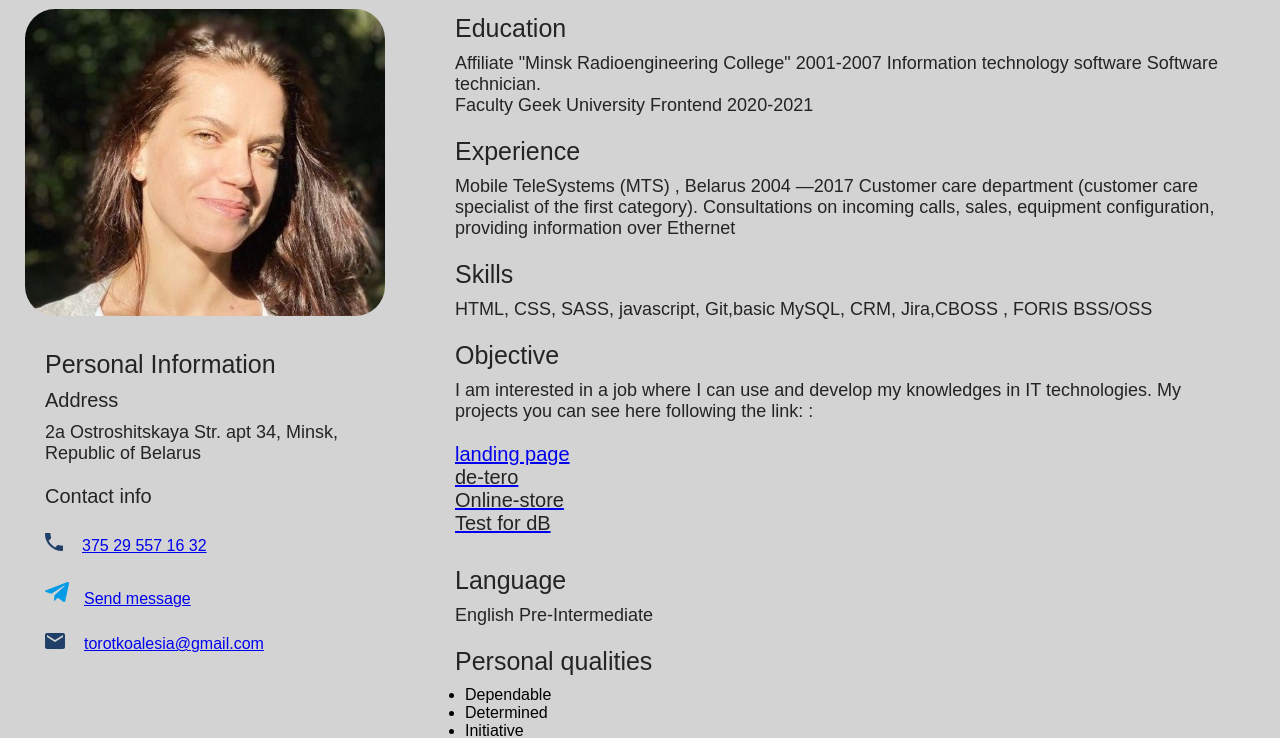
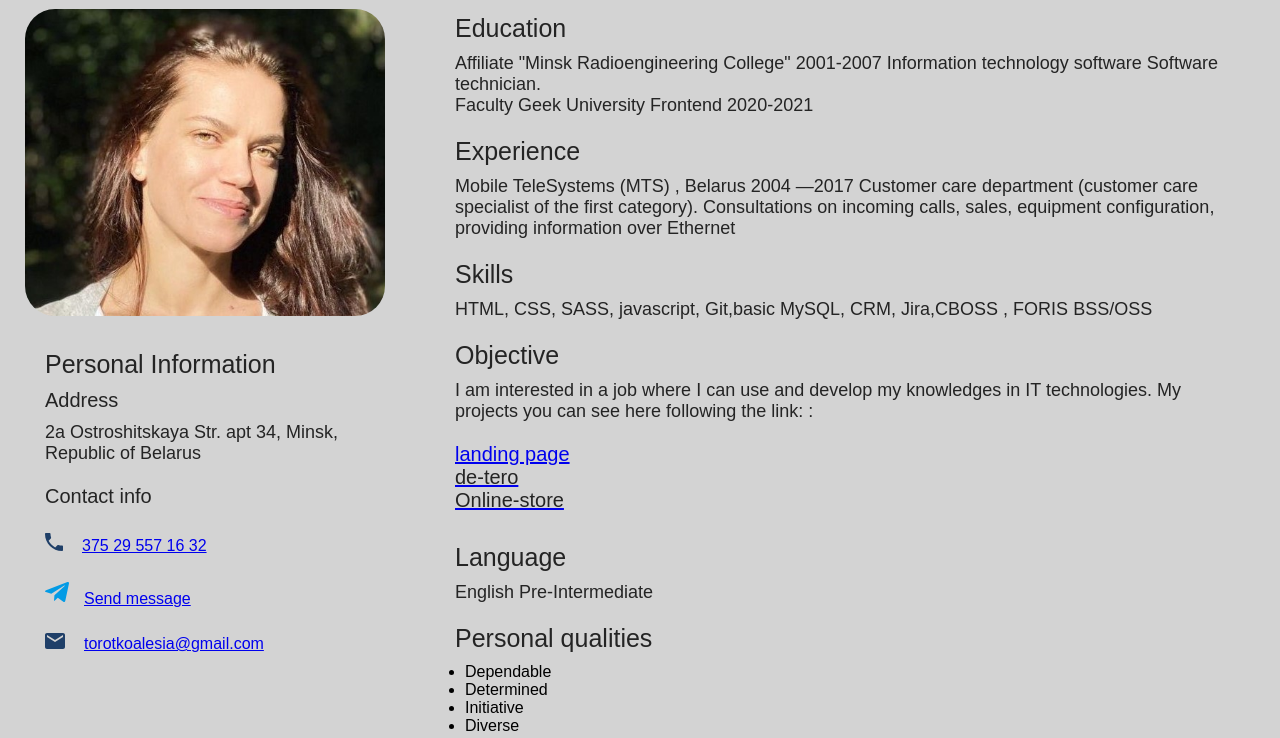
Before and after one commit to avataralesia/CV_EN, a plain HTML site: page index.html in a window 1280 px wide. Shown: the part 86-824 px from the top of the page. Drawn offline with Linux system fonts and the light colour scheme.

Commit message:
Update index.html

```diff
--- a/index.html
+++ b/index.html
@@ -41,7 +41,7 @@
                     <p>HTML, CSS, SASS,  javascript,  Git,basic MySQL, CRM, Jira,CBOSS , FORIS BSS/OSS</p>
                     <h3>Objective</h3>
                     <p>I am interested in a job where I can use and develop my knowledges in IT technologies. My projects you can see here following the link: :<a target="_blank" href="https://avataralesia.github.io/wildlife/"><h4>landing page</h4>
-                        <a target="_blank" href="https://avataralesia.github.io/de-tero/" ><h4>de-tero</h4><a target="_blank" href="https://avataralesia.github.io/online-store/" ><h4>Online-store</h4></a> <a target="_blank" href="https://avataralesia.github.io/Test/ "><h4>Test for dB</h4></a>
+                        <a target="_blank" href="https://avataralesia.github.io/de-tero/" ><h4>de-tero</h4><a target="_blank" href="https://avataralesia.github.io/online-store/" ><h4>Online-store</h4></a>
 </p>
                     <h3>Language</h3>
                     <p>English Pre-Intermediate</p>
```
